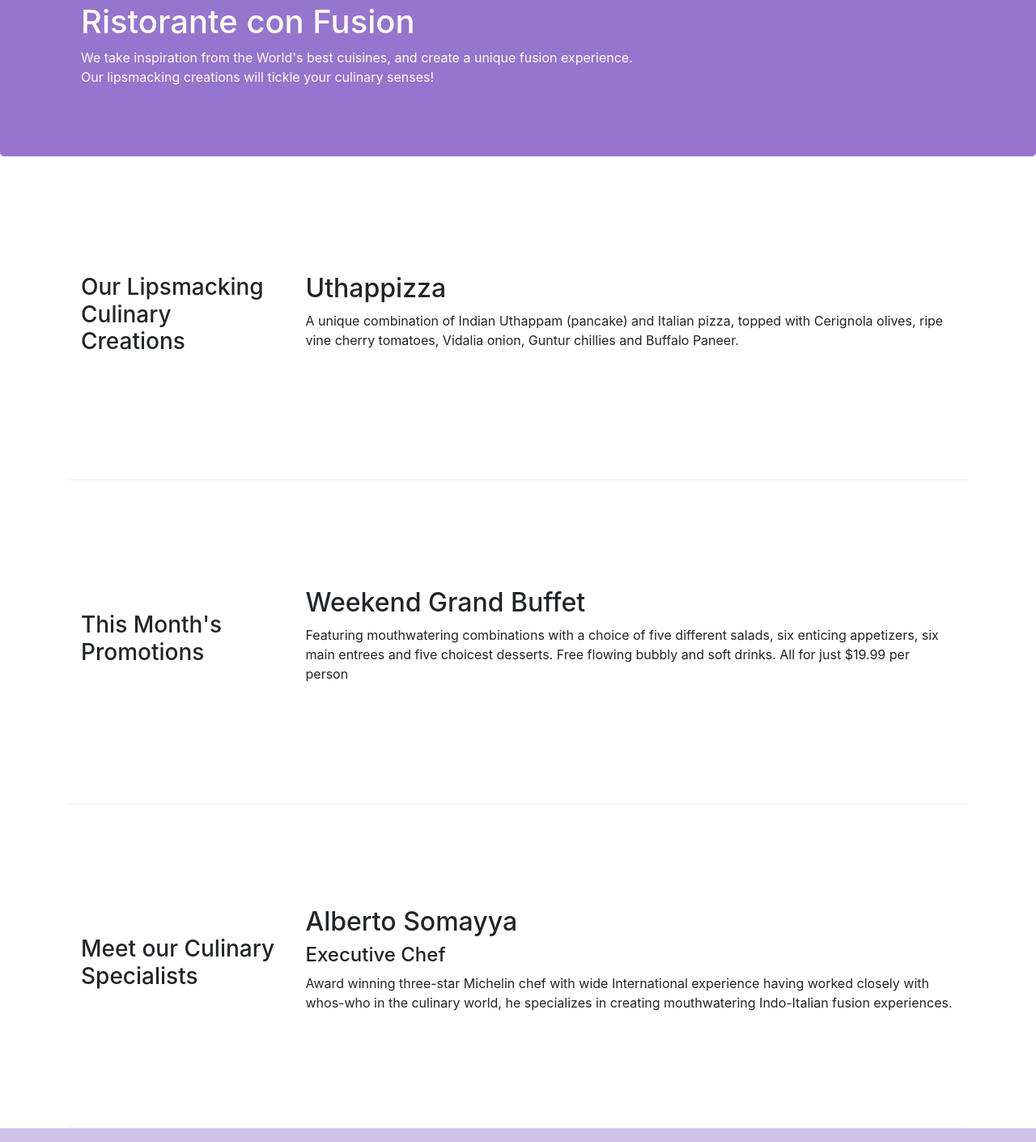
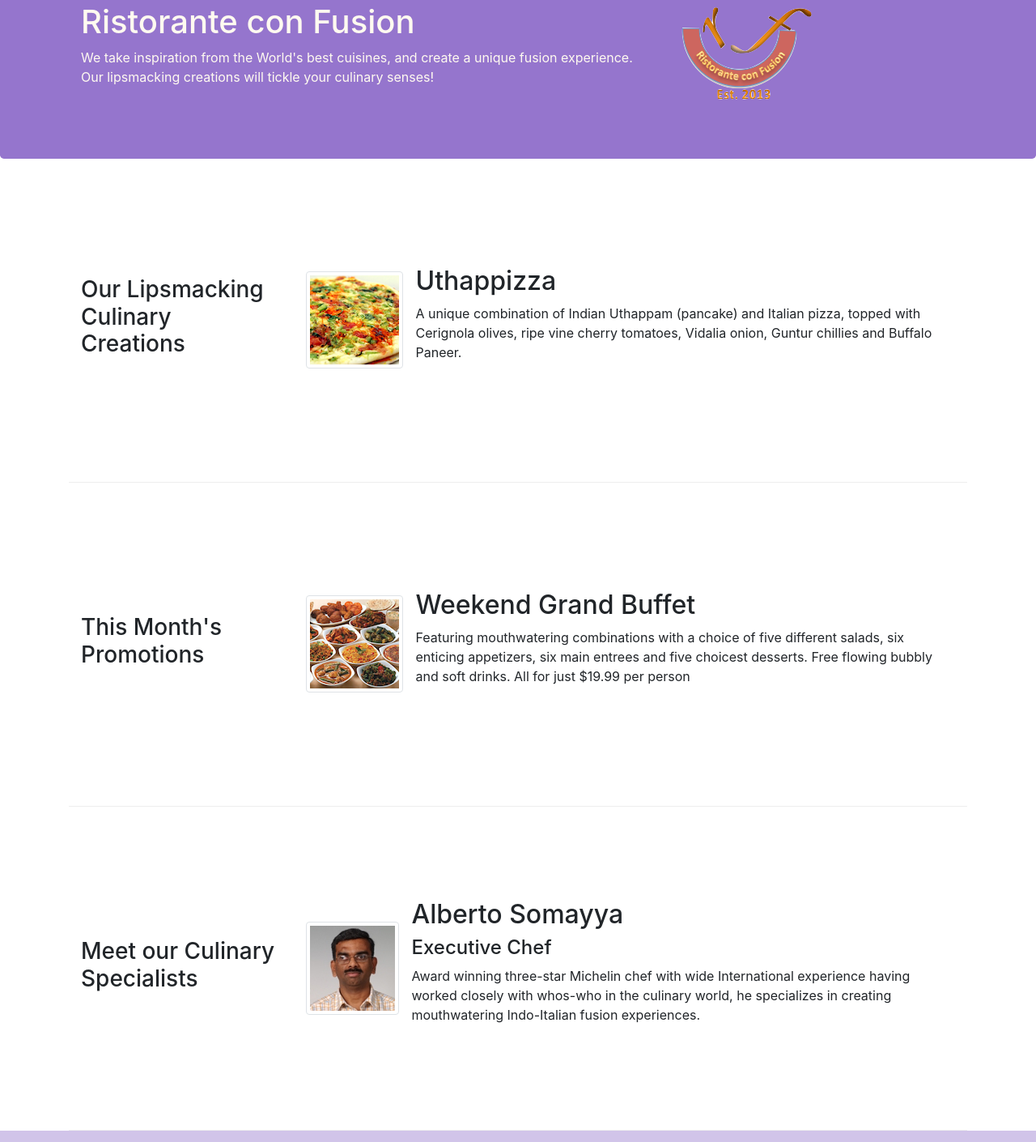
Before and after one commit to yli236/Bootstrap4-Project, a website: page index.html in a window 1280 px wide. Shown: the part 117-1527 px from the top of the page at 81% size. Drawn offline with nearby package versions, Linux system fonts and the light colour scheme.

Commit message:
Images and Media

```diff
--- a/index.html
+++ b/index.html
@@ -21,7 +21,7 @@
             <button class = "navbar-toggler" type = "button" data-toggle = "collapse" data-target = "#Navbar">
                 <span class = "navbar-toggler-icon"></span>
             </button>
-            <a class="navbar-brand" href = "#">Ristorante Con Fusion</a>
+            <a class="navbar-brand" href = "#"><img src= "img/logo.png" height = "30" width = "41"></a>
 
             <div class = "collapse navbar-collapse" id = "Navbar">
                 <ul class = "navbar-nav">
@@ -41,7 +41,8 @@
                     <h1>Ristorante con Fusion</h1>
                     <p>We take inspiration from the World's best cuisines, and create a unique fusion experience. Our lipsmacking creations will tickle your culinary senses!</p>
                 </div>
-                <div class = "col col-sm">
+                <div class = "col col-sm align-self-center">
+                    <img src="img/logo.png" class = "img-fluid">
                 </div>
             </div>
         </div>
@@ -53,8 +54,15 @@
                 <h3>Our Lipsmacking Culinary Creations</h3>
             </div>
             <div class="col-sm col-md flex-first">
-                <h2>Uthappizza</h2>
-                <p>A unique combination of Indian Uthappam (pancake) and Italian pizza, topped with Cerignola olives, ripe vine cherry tomatoes, Vidalia onion, Guntur chillies and Buffalo Paneer.</p>
+                <div class = "media">
+                    <img class="d-flex mr-3 img-thumbnail align-self-center"
+                        src="img/uthappizza.png" alt="uthappizza"
+                    >
+                    <div class ="media-body">
+                <h2 class = "mt-0">Uthappizza</h2>
+                <p class = "hidden-xs-down">A unique combination of Indian Uthappam (pancake) and Italian pizza, topped with Cerignola olives, ripe vine cherry tomatoes, Vidalia onion, Guntur chillies and Buffalo Paneer.</p>
+                    </div>
+                </div>
             </div>
         </div>
 
@@ -63,9 +71,15 @@
             <div class="col-sm-4 col-md-3">
                 <h3>This Month's Promotions</h3>
             </div>
-            <div class="col-sm col-md">
-                <h2>Weekend Grand Buffet</h2>
-                <p>Featuring mouthwatering combinations with a choice of five different salads, six enticing appetizers, six main entrees and five choicest desserts. Free flowing bubbly and soft drinks. All for just $19.99 per person </p>
+            <div class="col-sm col-md flex-first">
+                <div class = "media">
+                    <img class = "d-flex mr-3 img-thumbnail align-self-center"
+                       src = "img/buffet.png" alt = "buffet">
+                    <div class= "media-body">
+                <h2 class = "mt-0">Weekend Grand Buffet</h2>
+                <p class = "hidden-xs-down">Featuring mouthwatering combinations with a choice of five different salads, six enticing appetizers, six main entrees and five choicest desserts. Free flowing bubbly and soft drinks. All for just $19.99 per person </p>
+                    </div>
+                </div>
             </div>
         </div>
 
@@ -74,9 +88,15 @@
                 <h3>Meet our Culinary Specialists</h3>
             </div>
             <div class="col-sm col-md flex-first">
-                <h2>Alberto Somayya</h2>
-                <h4>Executive Chef</h4>
-                <p>Award winning three-star Michelin chef with wide International experience having worked closely with whos-who in the culinary world, he specializes in creating mouthwatering Indo-Italian fusion experiences. </p>
+                <div class="media">
+                    <img class="d-flex mr-3 img-thumbnail align-self-center"
+                        src="img/alberto.png" alt="Alberto Somayya">
+                    <div class = "media-body">
+                       <h2>Alberto Somayya</h2>
+                       <h4>Executive Chef</h4>
+                       <p class = "hidden-xs-down">Award winning three-star Michelin chef with wide International experience having worked closely with whos-who in the culinary world, he specializes in creating mouthwatering Indo-Italian fusion experiences. </p>
+                    </div>
+                </div>
             </div>
         </div>
     </div>
```
Also changed, not shown: aboutus.html (+6 -1 lines), contactus.html (+1 -1 lines), img/alberto.png (added), img/buffet.png (added), img/logo.png (added), img/uthappizza.png (added), 1 other file.
